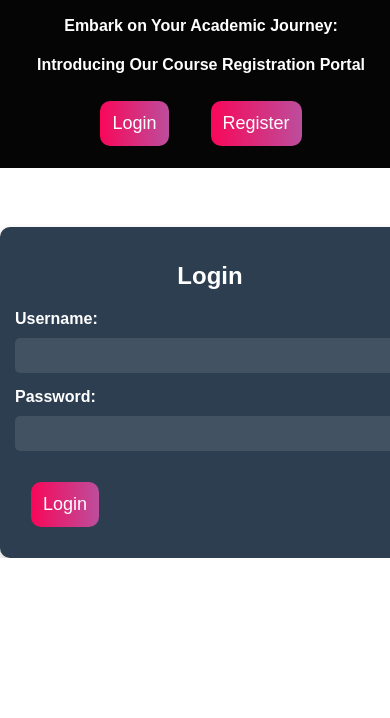
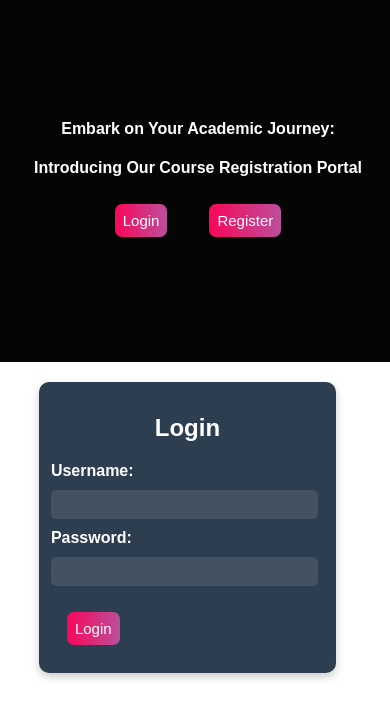
Before and after one commit to TRIGUNTEJ/ACMS_FRONTEND, a React (Create React App) app: page / in a window 390 px wide. Both pictures are taken after a click on the button "Login". Shown: the top 718 px of the page. Built offline with nearby package versions, Linux system fonts and the light colour scheme.

Commit message:
files updated

```diff
--- a/src/css/Home.css
+++ b/src/css/Home.css
@@ -65,15 +65,6 @@
     border-radius: 10px;
     font-size: 18px;
 }
-.close-button {
-    position: absolute;
-    top: 10px;
-    right: 10px;
-    font-size: 24px;
-    cursor: pointer;
-    color: white;
-}
-
 .login-form {
     background: #2c3e50;
     padding: 20px;
@@ -329,9 +320,16 @@
         height: auto;
         padding: 6px;
         width: 100%;
-      height: 100%;
+        height: 350px;
         font-size: 8px;
         top: 0;
+        padding-left: 3px;
+    }
+    .login-button {
+      margin: 16px;
+      padding: 8px;
+      border-radius: 7px;
+      font-size: 15px;
     }
 
     .container2 {
@@ -344,17 +342,39 @@
         background-size: cover;
         background-position: center;
         margin-top: 20px;
+        margin-left: 35px;
     }
 
     .image-container img {
-      width: 100%;
+        width: 80%;
         height: auto;
         display: block;
     }
 
-  .login-form, .registration-form {
-      width: 100%;
-      margin-left: 0;
-      padding: 15px;
+    .login-form {
+      padding: 12px;
+      border-radius: 10px;
+      margin: auto;
+      width: 70%;
+      margin-left:1%;
+      margin-bottom: 10%;
+    }
+    .login-form input[type="text"],
+    .login-form input[type="password"] {
+        width: calc(100% - 20px);
+        padding: 7px;
+        border: none;
+        border-radius: 5px;
+        background-color: rgba(255, 255, 255, 0.1);
+        color: white;
+        margin-bottom: 10px;
+    }
+    .registration-form {
+      background: #2c3e50;
+      padding: 10px;
+      border-radius: 10px;
+      width: 70%;
+      margin-left: 1%;
+      margin-top: 5%;
   }
 }
```
Lines whose indentation alone changed are shown as unchanged.
